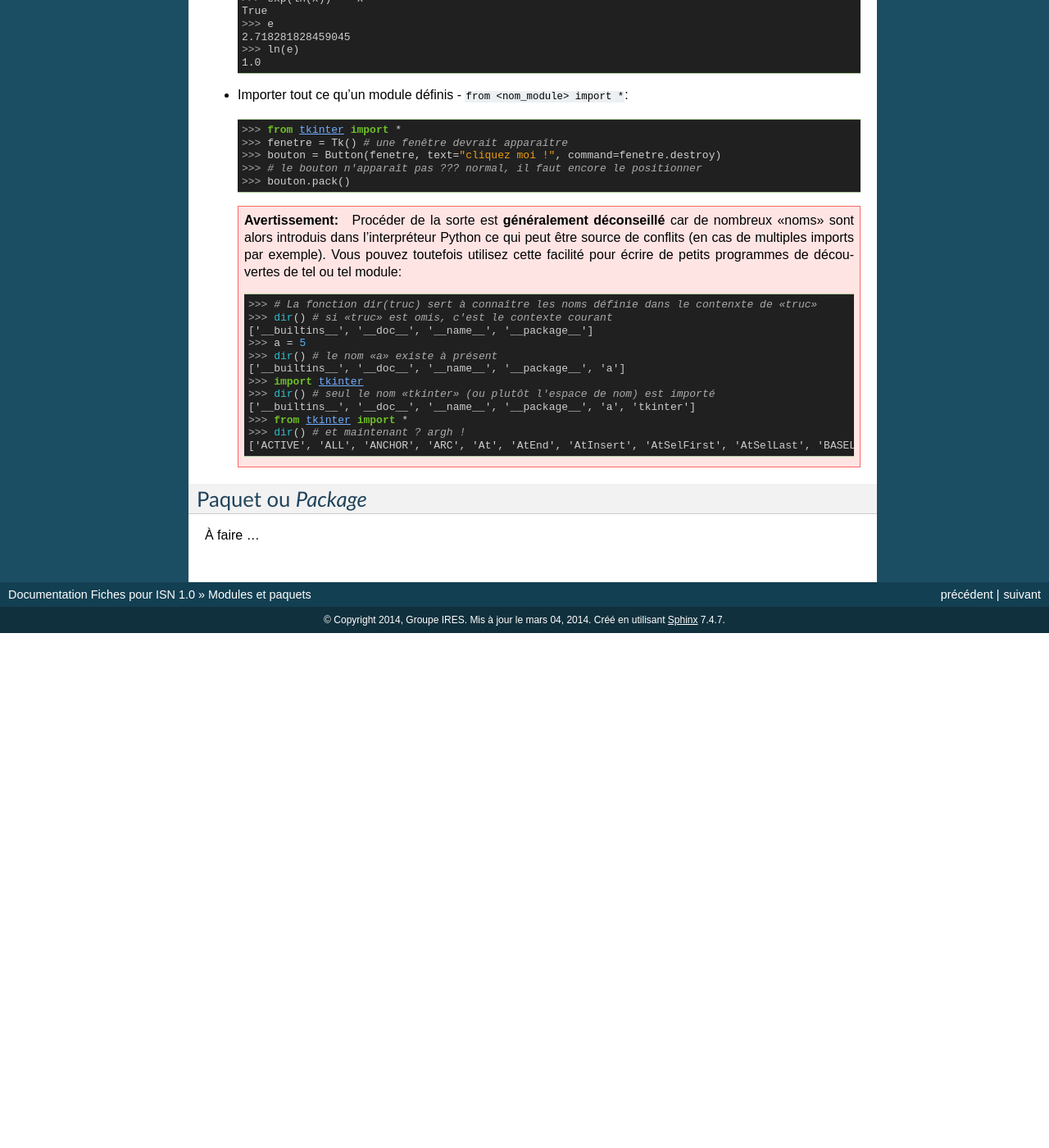
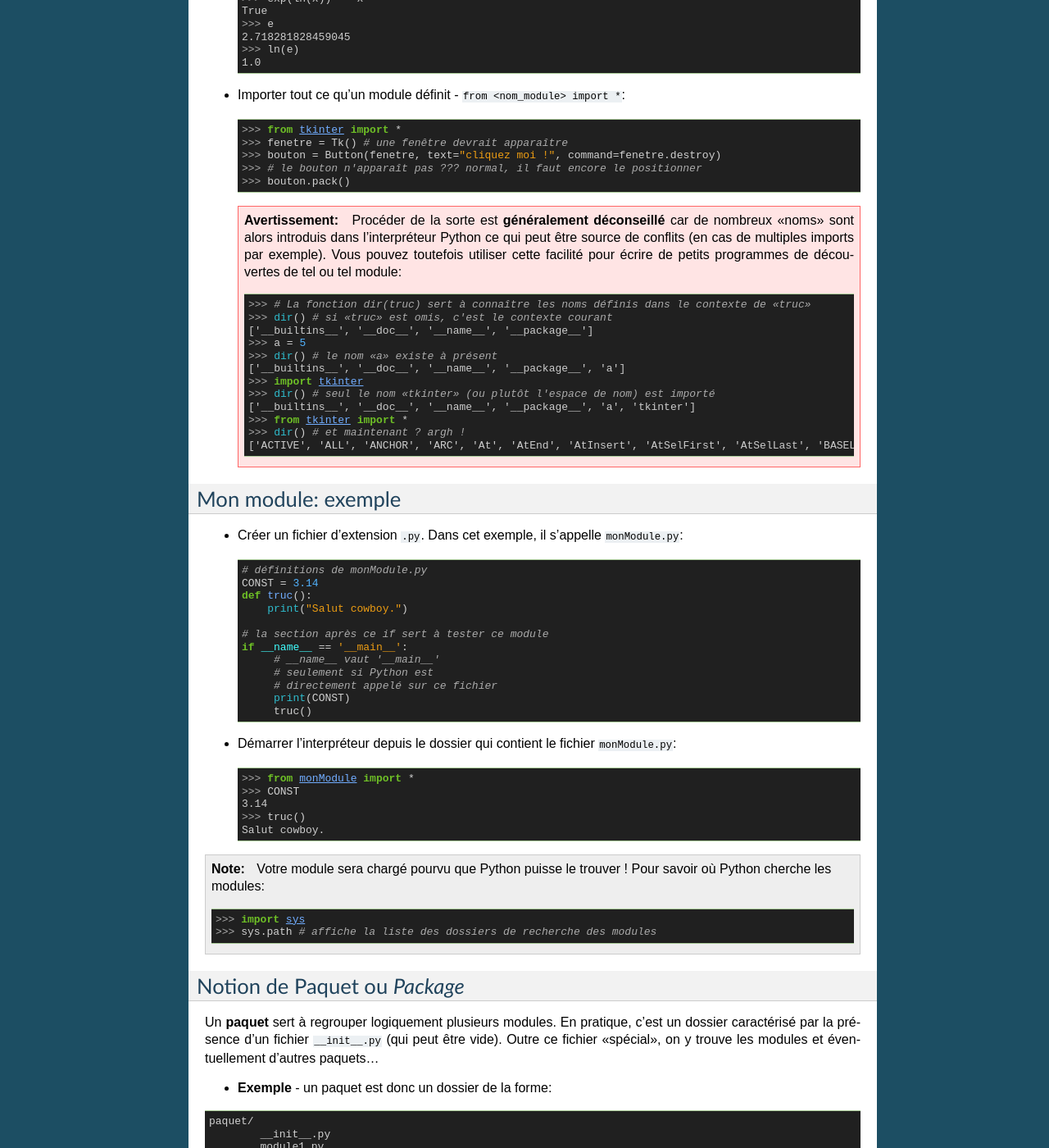
Before and after one commit to ORLEANS-TOURS-IRES/Fiches_ISN, a Sphinx documentation site: the page built from source/modules.rst, in a window 1280 px wide and 1400 px high, scrolled down 906 px. Shown: the whole window at 82% size. Built offline with Sphinx 7.4.7, drawn with Linux system fonts in a browser that asks for light colours; before the commit the page ends 1678 px from its top, so only the background shows below that; some of the changed text lies outside the part shown.

Commit message:
module fin ?

```diff
--- a/source/modules.rst
+++ b/source/modules.rst
@@ -7,7 +7,7 @@ Module
 
 Un **module** est basiquement un fichier ``nom_module.py`` ordinaire. Les variables, fonctions, classes qui y sont  définies peuvent être **importées** afin d'être réutilisées.
 
-Python est accompagné de nombreux modules, ils forment sa librairie standard. On y trouve par exemple les modules *random*, *math*, *tkinter* et beaucoup d'autres.
+Python est accompagné de nombreux modules; ils forment sa `librairie standard <http://docs.python.org/3.3/library/index.html>`_. On y trouve par exemple les modules *random*, *math*, *tkinter* et beaucoup d'autres.
 
 * Importer un module et l'utiliser - ``import <nom_module>``::
 
@@ -54,7 +54,7 @@ Python est accompagné de nombreux modules, ils forment sa librairie standard. O
         1.0
 
 
-* Importer tout ce qu'un module définis - ``from <nom_module> import *``::
+* Importer tout ce qu'un module définit - ``from <nom_module> import *``::
 
         >>> from tkinter import *
         >>> fenetre = Tk() # une fenêtre devrait apparaître
@@ -65,9 +65,9 @@ Python est accompagné de nombreux modules, ils forment sa librairie standard. O
   .. warning::
 
         Procéder de la sorte est **généralement déconseillé** car de nombreux «noms» sont alors introduis dans l'interpréteur Python ce qui peut être source de conflits (en cas de multiples imports par exemple).
-        Vous pouvez toutefois utilisez cette facilité pour écrire de petits programmes de découvertes de tel ou tel module::
+        Vous pouvez toutefois utiliser cette facilité pour écrire de petits programmes de découvertes de tel ou tel module::
 
-                >>> # La fonction dir(truc) sert à connaître les noms définie dans le contenxte de «truc»
+                >>> # La fonction dir(truc) sert à connaître les noms définis dans le contexte de «truc»
                 >>> dir() # si «truc» est omis, c'est le contexte courant
                 ['__builtins__', '__doc__', '__name__', '__package__']
                 >>> a = 5
@@ -80,8 +80,86 @@ Python est accompagné de nombreux modules, ils forment sa librairie standard. O
                 >>> dir() # et maintenant ? argh !
                 ['ACTIVE', 'ALL', 'ANCHOR', 'ARC', 'At', 'AtEnd', 'AtInsert', 'AtSelFirst', 'AtSelLast', 'BASELINE', 'BEVEL', 'BOTH', 'BOTTOM', 'BROWSE', 'BUTT', 'BaseWidget', 'BitmapImage', 'BooleanVar', 'Button', 'CASCADE', 'CENTER', 'CHAR', 'CHECKBUTTON', 'CHORD', 'COMMAND', 'CURRENT' ...
 
-
-Paquet ou *Package*
+Mon module: exemple
 ===================
 
-À faire ...
+* Créer un fichier d'extension ``.py``. Dans cet exemple, il s'appelle ``monModule.py``::
+
+        # définitions de monModule.py
+        CONST = 3.14
+        def truc():
+            print("Salut cowboy.")
+
+        # la section après ce if sert à tester ce module
+        if __name__ == '__main__':
+             # __name__ vaut '__main__'
+             # seulement si Python est
+             # directement appelé sur ce fichier
+             print(CONST)
+             truc()
+
+* Démarrer l'interpréteur depuis le dossier qui contient le fichier ``monModule.py``::
+
+        >>> from monModule import *
+        >>> CONST
+        3.14
+        >>> truc()
+        Salut cowboy.
+
+.. note:: Votre module sera chargé pourvu que Python puisse le trouver ! Pour savoir où Python cherche les modules::
+
+        >>> import sys
+        >>> sys.path # affiche la liste des dossiers de recherche des modules
+
+Notion de Paquet ou *Package*
+=============================
+
+Un **paquet** sert à regrouper logiquement plusieurs modules. En pratique, c'est un dossier caractérisé par la présence d'un fichier ``__init__.py`` (qui peut être vide). Outre ce fichier «spécial», on y trouve les modules et éventuellement d'autres paquets...
+
+* **Exemple** - un paquet est donc un dossier de la forme:
+
+.. code-block:: text
+
+        paquet/
+                __init__.py
+                module1.py
+                module2.py
+                sousPaquet/
+                        __init__.py
+                        autreModule.py
+                        ...
+                ...
+
+* **Importer un paquet** (revient en fait à «charger» son ``__init__.py``) - ``import <paquet>``::
+
+        import paquet
+        # si son __init__.py définit la fonction «truc»
+        paquet.truc() # ok
+        truc() # pas ok !
+        from paquet import truc
+        truc() # là ok
+
+* Importer un module contenu dans un paquet - ``import <paquet>.<module>`` ou aussi ``from <paquet> import <module>``::
+
+        import paquet.module1
+        # si module1.py définit la fonction «bidulle»
+        paquet.module1.bidulle() # ok.
+
+        # vous pouvez utiliser un alias
+        import paquet.module1 as pm1
+        pm1.bidulle() # ok
+
+        # ou encore
+        from paquet import module1
+        module1.bidulle() # ok
+
+        #Enfin, pour importer «autreModule»
+         import paquet.sousPaquet.autreModule
+
+* Importer un (ou plusieurs) «objets» définis dans un module d'un paquet - ``from <paquet>.<module> import obj1, obj2, ...``.
+
+* Sens particulier de ``from <paquet> import *``.
+
+  On pourrait penser que ça charge tous les (sous)modules de <paquet> mais ce n'est en général pas le cas; La convention est la suivante:
+
+        si le fichier ``__init__.py`` définit une liste nommée ``__all__``, elle est utilisée comme la liste des noms de modules qui devraient être chargés si ``from <paquet> import *`` est utilisé.
```
Also changed, not shown: 6 other files.
